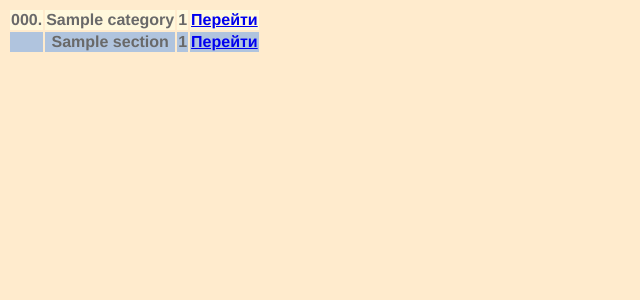
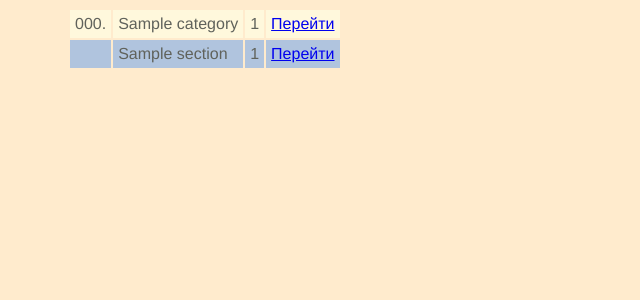
Before and after one commit to VodimShilin/site_second_project, a Flask app: template templates/sections.html in a window 1280 px wide. Shown: the top 300 px of the page, without its empty margins (0-640 px from the left). Run offline with Flask 2, Linux system fonts and the light colour scheme; the template is opened without the code that fills it: most values are stand-ins (such as "Sample title", 1, 10 or a date in 2020); lists and menus that the app fills with data are empty.

Commit message:
nice style

```diff
--- a/app.py
+++ b/app.py
@@ -3,17 +3,24 @@ import my_parser
 
 app = Flask(__name__)
 subjects = {'math': []}
-HEAD_FOR_PAGE = '<!DOCTYPE html> \
-<html lang="en"> \
-<head> \
-    <meta charset="UTF-8"> \
-    <title>Title</title> \
-</head> \
-<body> \
-<table>'
-END_FOR_PAGE = '</table> \
-</body> \
-</html>'
+
+
+def head_for_page(return_number: int() = 0):
+    text = f'<!DOCTYPE html> <html lang="en"> <head> \
+    <meta charset="UTF-8"> <title>Title</title> \
+    <link rel="stylesheet" type="text/css" href="/static/site.css"/> \
+    </head> <body> <div class="wrapper"> <table> <tr> \
+    <th><a href="/math-ege">На главную</a></th>'
+    if return_number:
+        text += f'<th><a href="/math-ege/{return_number}">' \
+                f'К заданию</a></th>'
+    text += '<tr> </table> <table class="table">'
+    return text
+
+
+def end_for_page():
+    return '</table> </div> </body> </html>'
+
 
 def make_subjects(name: str):
     if not subjects[name]:
@@ -39,17 +46,17 @@ def get_task_number_page(name: str, number: int):
     if not subjects[name][number - 1].number_of_category:
         subjects[name][number - 1] = my_parser.get_items_from_site(
             name, number)
-    section_number_page = HEAD_FOR_PAGE
+    section_number_page = head_for_page()
     for section in subjects[name][number - 1].sections:
         if not section.problems:
             section = my_parser.open_new_window(
                 section, section.source_of_problems)
     for section in subjects[name][number - 1].sections:
         for problem in section.problems:
-            section_number_page += f'<tr><th>Задание ' \
-                               f'{problem.number_of_type}</th></tr> \n\
-                               <tr><th>{problem.text}</th></tr>\n'
-    section_number_page += END_FOR_PAGE
+            section_number_page += f'<tr class="problems"><td>Задание ' \
+                               f'{problem.number_of_type}</td></tr> \n\
+                               <tr><td>{problem.text}</td></tr>\n'
+    section_number_page += end_for_page()
     return section_number_page
     """return render_template('problem_number.html',
                            category=subjects[name][number - 1])"""
@@ -66,12 +73,13 @@ def get_section_number_page(name: str, number: int, section: int):
                 subjects[name][number - 1].sections[section - 1],
                 subjects[name][number - 1].sections[
                     section - 1].source_of_problems)
-    section_number_page = HEAD_FOR_PAGE
+    section_number_page = head_for_page(number)
+    return_number = number
     for problem in subjects[name][number - 1].sections[section - 1].problems:
-        section_number_page += f'<tr><th>Задание ' \
-                               f'{problem.number_of_type}</th></tr> \n\
-                               <tr><th>{problem.text}</th></tr>\n'
-    section_number_page += END_FOR_PAGE
+        section_number_page += f'<tr class="problems"><td>Задание ' \
+                               f'{problem.number_of_type}</td></tr> \n\
+                               <tr><td>{problem.text}</td></tr>\n'
+    section_number_page += end_for_page()
     return section_number_page
     """return render_template('section_number.html', section=subjects[name][
         number - 1].sections[section - 1])"""
--- a/static/site.css
+++ b/static/site.css
@@ -1,7 +1,7 @@
 body {
     font-family: "Helvetica Neue", Helvetica, Arial, sans-serif;
     background-color: blanchedalmond;
-    color: dimgray;
+    color: #60625B;
 }
 
 .category {
@@ -15,3 +15,20 @@ body {
 .section:nth-child(even) {
     background-color: lightsteelblue;
 }
+
+.problems:nth-child(even) td {
+    border-bottom: 3px solid dimgrey;
+}
+
+.problems:nth-child(odd) td {
+    border-bottom: 1px solid dimgrey;
+}
+
+.wrapper {
+    margin-right: 60px;
+    margin-left: 60px;
+}
+
+td {
+    padding: 5px;
+}
--- a/templates/hello.html
+++ b/templates/hello.html
@@ -3,6 +3,7 @@
 <head>
     <meta charset="UTF-8">
     <title>Title</title>
+    <link rel="stylesheet" type="text/css" href="/static/site.css"/>
 </head>
 <body>
     <a href="/math-ege">Математика профиль</a>
--- a/templates/section_number.html
+++ b/templates/section_number.html
@@ -5,6 +5,7 @@
     <title>Title</title>
 </head>
 <body>
+
     <table>
         {% for problem in section.problems %}
         <tr>
--- a/templates/sections.html
+++ b/templates/sections.html
@@ -6,36 +6,36 @@
     <link rel="stylesheet" type="text/css" href="/static/site.css"/>
 </head>
 <body>
-    <table>
+    <table class="wrapper">
         {% for category in categories %}
         <tr class="category" >
-            <th>
+            <td>
                 {{ category.number_of_category }}.
-            </th>
-            <th>
+            </td>
+            <td>
                 {{ category.name_of_category }}
-            </th>
-            <th>
+            </td>
+            <td>
                 {{ category.count_of_problems }}
-            </th>
-            <th>
+            </td>
+            <td>
                 <a href="/{{name}}-ege/{{category.number_of_type}}"> Перейти </a>
-            </th>
+            </td>
         </tr>
         {% for section in category.sections %}
         <tr class="section">
-            <th>
+            <td>
 
-            </th>
-            <th>
+            </td>
+            <td>
                 {{ section.name_of_section }}
-            </th>
-            <th>
+            </td>
+            <td>
                 {{ section.count_of_problems }}
-            </th>
-            <th>
+            </td>
+            <td>
                 <a href="/{{name}}-ege/{{section.number_of_type}}/{{section.number_of_section}}"> Перейти </a>
-            </th>
+            </td>
         </tr>
         {% endfor %}
         {% endfor %}
```
